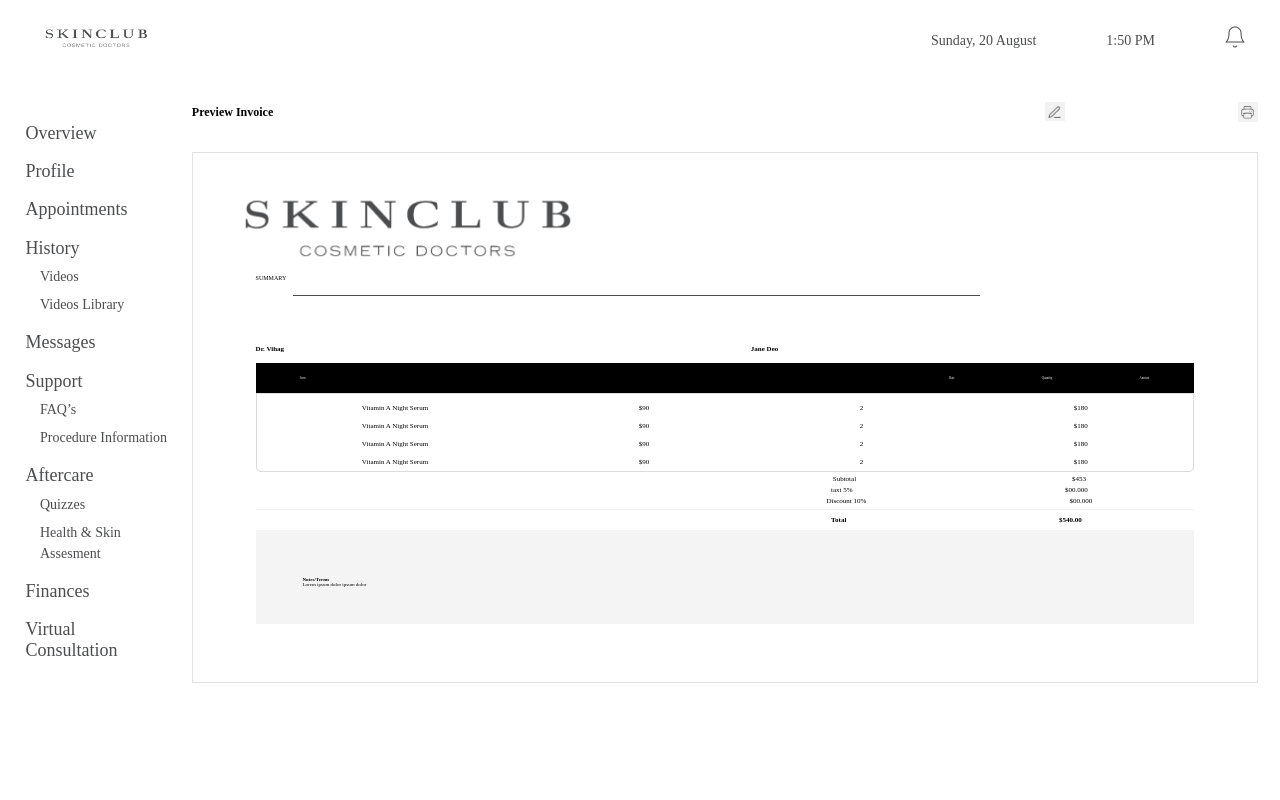
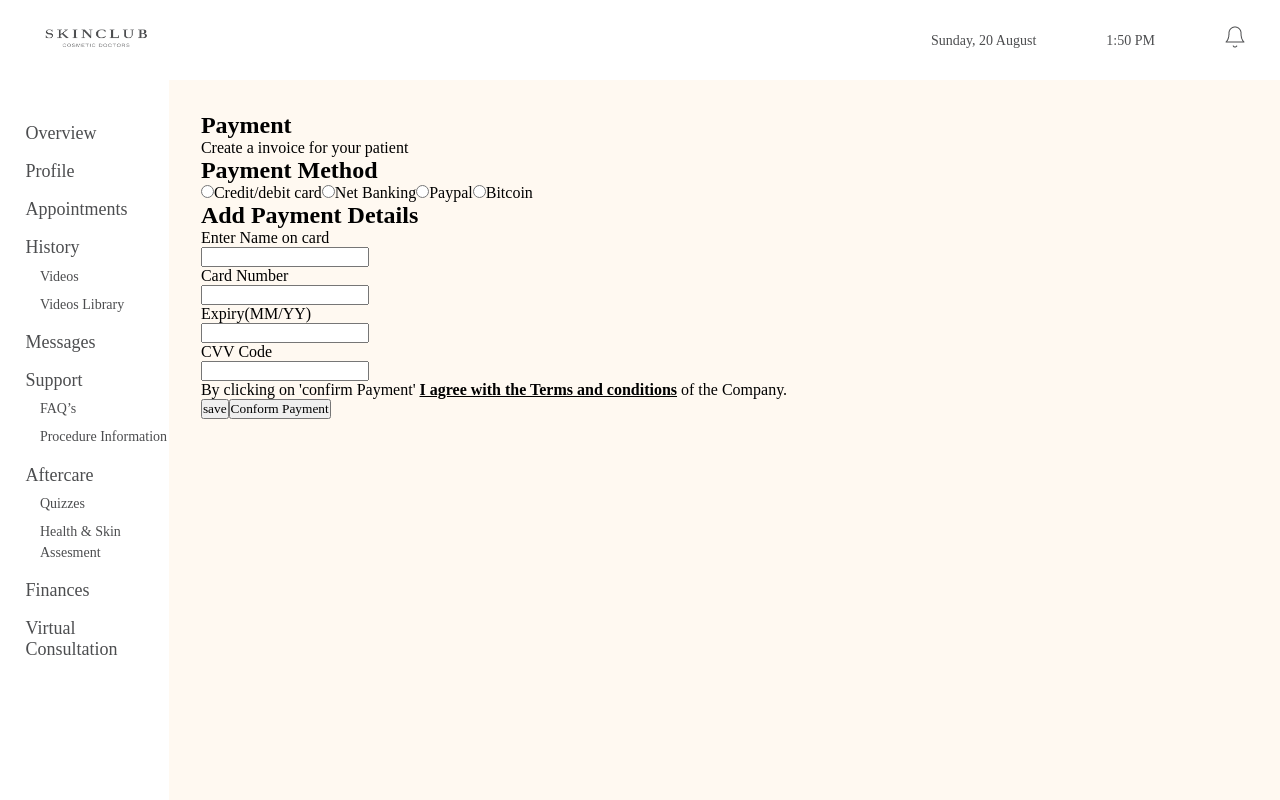
Before and after one commit to 89chandu/skinclub, a Next.js app: page / in a window 1280 px wide. Shown: the top 800 px of the page. Built offline with nearby package versions, Linux system fonts and the light colour scheme.

Commit message:
paymentform created

```diff
--- a/src/app/component/EditInvoice/EditInvoice.js
+++ b/src/app/component/EditInvoice/EditInvoice.js
@@ -1,17 +1,23 @@
-// Gridview.js
+// EditInvoice.js
 import React from "react";
 import EditStyles from "./EditInvoice.module.css";
 import PreviewInvoice from "../PreviewInvoice/PreviewInvoice";
-
 import Gridview from "../Gridview/Gridview";
 
 function EditInvoice() {
-  return <div>
+  return (
+    <div className={EditStyles.container}>
 
-    <PreviewInvoice/>
-    <Gridview/>
+      <div className={EditStyles.previewContainer}>
+        <PreviewInvoice/>
+      </div>
 
-  </div>;
+      <div className={EditStyles.gridContainer}>
+        <Gridview/>
+      </div>
+
+    </div>
+  );
 }
 
 export default EditInvoice;
--- a/src/app/component/EditInvoice/EditInvoice.module.css
+++ b/src/app/component/EditInvoice/EditInvoice.module.css
@@ -0,0 +1,20 @@
+/* EditInvoice.module.css */
+
+.container {
+    display: flex;
+    padding: 1%;
+    justify-content: space-between;
+  }
+
+  .previewContainer {
+    flex: 1;
+    width: 6%;
+    background-color: white;
+    padding: 50px; /* Adjust padding as needed */
+  }
+
+  .gridContainer {
+    flex: 1;
+    width: 38%;
+    padding: 10px; /* Adjust padding as needed */
+  }
--- a/src/app/component/Gridview/Gridview.module.css
+++ b/src/app/component/Gridview/Gridview.module.css
@@ -10,8 +10,9 @@
     display: flex;
     flex-wrap: wrap;
     justify-content: space-around;
-    width: 40%;
-    padding: 2%;
+    width: 100%;
+    background-color: white;
+    padding: 12%;
 
   }
 
--- /dev/null
+++ b/src/app/component/Paymentform/Paymentform.js
@@ -0,0 +1,77 @@
+// components/PaymentForm.js
+import React from 'react';
+import styles from './PaymentForm.module.css';
+
+const PaymentForm = () => {
+  return (
+    <div className={styles.mainContainer}>
+      {/* Your payment form HTML structure goes here */}
+
+      <div className="main_container">
+    <div className="heading">
+      <h2>Payment</h2>
+      <p>Create a invoice for your patient</p>
+    </div>
+    <div className="PayMent-body">
+      <form>
+        <div className="pay-method">
+          <h2>Payment Method</h2>
+          <div className="pay-options">
+            <input type="radio" id="card" name="pay_option" />
+            <label htmlFor="card">Credit/debit card</label>
+            <input type="radio" id="banking" name="pay_option" />
+            <label htmlFor="banking">Net Banking</label>
+            <input type="radio" id="paypal" name="pay_option" />
+            <label htmlFor="paypal">Paypal</label>
+            <input type="radio" id="bitcoin" name="pay_option" />
+            <label htmlFor="bitcoin">Bitcoin</label>
+          </div>
+        </div>
+        <div className="payment-details">
+          <h2>Add Payment Details</h2>
+          <div className="details_input">
+            <div>
+              <label htmlFor="">Enter Name on card</label>
+              <br />
+              <input type="text" />
+            </div>
+            <div>
+              <label htmlFor="">Card Number</label>
+              <br />
+              <input type="text" />
+            </div>
+            <div>
+              <label htmlFor="">Expiry(MM/YY)</label>
+              <br />
+              <input type="text" />
+            </div>
+            <div>
+              <label htmlFor="">CVV Code</label>
+              <br />
+              <input type="text" />
+            </div>
+          </div>
+        </div>
+        <p className="terms-para">
+          By clicking on 'confirm Payment'{" "}
+          <b>
+            <u>I agree with the Terms and conditions</u>
+          </b>{" "}
+          of the Company.
+        </p>
+        <div className="buttons">
+          <button className="save-button">save</button>
+          <button className="conform-button">Conform Payment</button>
+        </div>
+      </form>
+    </div>
+  </div>
+
+    {/* </div> */}
+
+
+    </div>
+  );
+};
+
+export default PaymentForm;
--- /dev/null
+++ b/src/app/component/Paymentform/Paymentform.module.css
@@ -0,0 +1,114 @@
+.mainContainer {
+    background-color: #FFF9F1;
+    padding: 2rem;
+    width: 100vw;
+    margin: 0 auto;
+    height: 100vh;
+  }
+
+.main_container {
+background-color: #FFF9F1;
+padding: 2rem;
+width: 100vw;
+margin: 0 auto;
+height: 100vh;
+}
+
+/* Style the heading section */
+.heading {
+margin-bottom: 2rem;
+}
+
+.heading h2 {
+color: #333;
+margin-bottom: 5px;
+}
+
+/* Style the Payment body */
+.PayMent-body {
+background-color: white;
+padding: 20px;
+border-radius: 1rem;
+width: 60%;
+box-shadow: 0 0 6px 0.5px rgb(200, 200, 200);
+}
+
+/* Style the Payment Method section */
+.pay-method {
+margin-bottom: 20px;
+}
+
+.pay-method h2 {
+margin-bottom: 10px;
+font-size: 20px;
+}
+
+.pay-options {
+display: flex;
+flex-wrap: wrap;
+gap: 10px;
+align-items: center;
+}
+
+/* Style the Payment Details section */
+.payment-details {
+margin-bottom: 20px;
+}
+
+.label {
+color: #515151;
+}
+
+.details_input {
+display: grid;
+grid-template-columns: 1fr 1fr;
+grid-gap: 15px;
+border: none;
+}
+
+@media (max-width: 400px) {
+.details_input {
+    grid-template-columns: 1fr; /* Change to a single column on screens 768px and below */
+}
+}
+
+.payment-details h2 {
+margin-bottom: 10px;
+font-size: 20px;
+}
+
+/* Style the Terms and Conditions paragraph */
+.form p {
+margin-top: 15px;
+}
+
+/* Style the Confirm button section */
+.buttons {
+display: flex;
+flex-direction: column; /* Stack buttons vertically on smaller screens */
+justify-content: space-evenly;
+}
+
+.terms-para {
+margin-bottom: 20px;
+}
+
+/* Style the buttons */
+.save-button,
+.conform-button {
+padding: 10px 20px;
+background-color: #ffffff;
+/* Blue color for buttons */
+border: none;
+border: solid 1px black;
+border-radius: 30px;
+font-size: 1rem;
+font-weight: 500;
+}
+
+/* Hover effect on buttons */
+.save-button:hover,
+.conform-button:hover {
+background-color: #000000;
+color: white;
+}
--- a/src/app/page.js
+++ b/src/app/page.js
@@ -7,6 +7,7 @@
 import CreateInvoice from "./component/createinovice/createInvoices";
 import Gridview from "./component/Gridview/Gridview";
 import EditInvoice from "./component/EditInvoice/EditInvoice";
+import PaymentForm from "./component/Paymentform/Paymentform";
 
 export default function Home() {
   return (
@@ -17,7 +18,8 @@
       {/* <Center/> */}
       {/* <CreateInvoice/> */}
       {/* <Gridview/> */}
-       <EditInvoice/>
+       {/* <EditInvoice/> */}
+       <PaymentForm/>
       {/* <Invoice/> */}
     </div>
     </>
```
